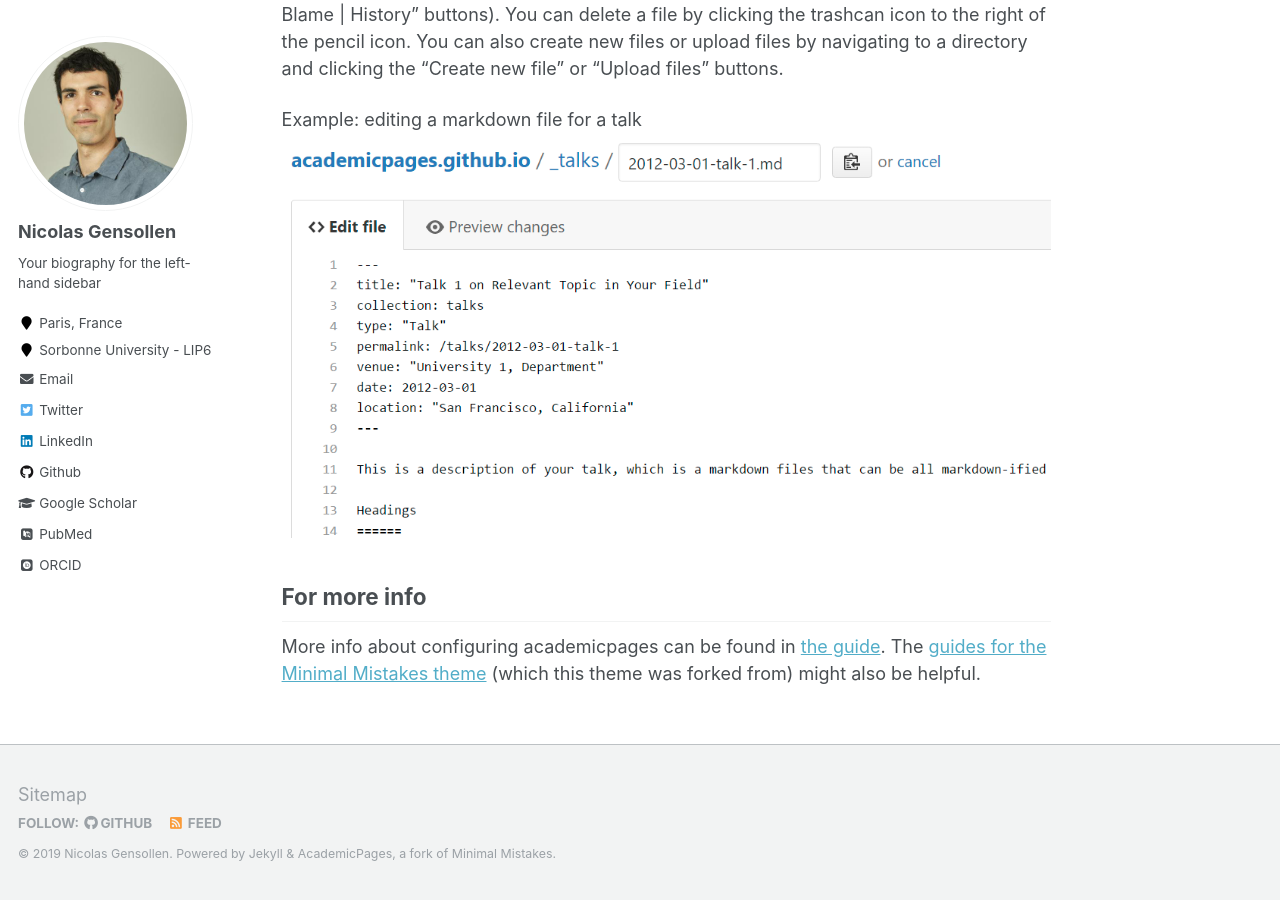
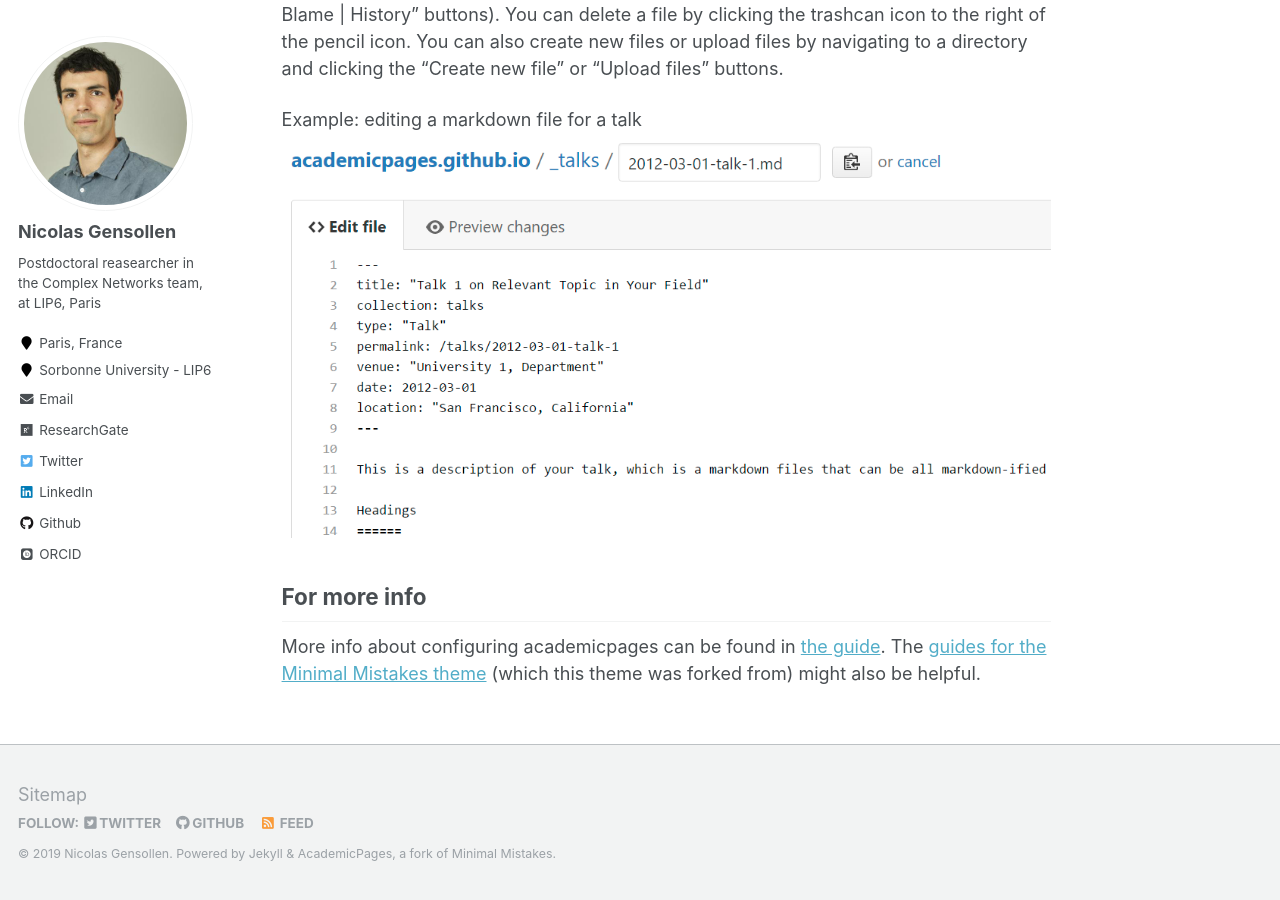
Before and after one commit to NicolasGensollen/nicolasgensollen.github.io, a Jekyll site: the page built from _pages/about.md, in a window 1280 px wide and 900 px high, scrolled down 2463 px. Built offline with Jekyll 4.4.1, drawn with Linux system fonts in a browser that asks for light colours; some web fonts are replaced.

Commit message:
Update bis

```diff
--- a/_config.yml
+++ b/_config.yml
@@ -11,7 +11,7 @@ title                    : "Nicolas Gensollen"
 title_separator          : "-"
 name                     : &name "Nicolas Gensollen"
 description              : &description "personal description"
-url                      : https://nicolasgensollen.github.io # the base hostname & protocol for your site e.g. "https://mmistakes.github.io"
+url                      : "https://nicolasgensollen.github.io" # the base hostname & protocol for your site e.g. "https://mmistakes.github.io"
 baseurl                  : "" # the subpath of your site, e.g. "/blog"
 repository               : "NicolasGensollen/nicolasgensollen.github.io"
 teaser                   :  # filename of teaser fallback teaser image placed in /images/, .e.g. "500x300.png"
@@ -57,7 +57,7 @@ yandex_site_verification :
 
 # Social Sharing
 twitter:
-  username               : &twitter
+  username               : "Gensollen_N"
 facebook:
   username               :
   app_id                 :
@@ -82,13 +82,13 @@ analytics:
 author:
   name             : "Nicolas Gensollen"
   avatar           : "profile.png"
-  bio              : "Your biography for the left-hand sidebar"
+  bio              : "Postdoctoral reasearcher in the Complex Networks team, at LIP6, Paris"
   location         : "Paris, France"
   employer         : "Sorbonne University - LIP6"
-  pubmed           : "https://www.ncbi.nlm.nih.gov/pubmed/?term=john+snow"
-  googlescholar    : "http://yourfullgooglescholarurl.com"
+  pubmed           : #"https://www.ncbi.nlm.nih.gov/pubmed/?term=john+snow"
+  googlescholar    : #"http://yourfullgooglescholarurl.com"
   email            : "nicolas.gensollen@lip6.fr"
-  researchgate     :  # example: "https://www.researchgate.net/profile/yourprofile"
+  researchgate     : "https://www.researchgate.net/profile/Nicolas_Gensollen"
   uri              :
   bitbucket        :
   codepen          :
```
